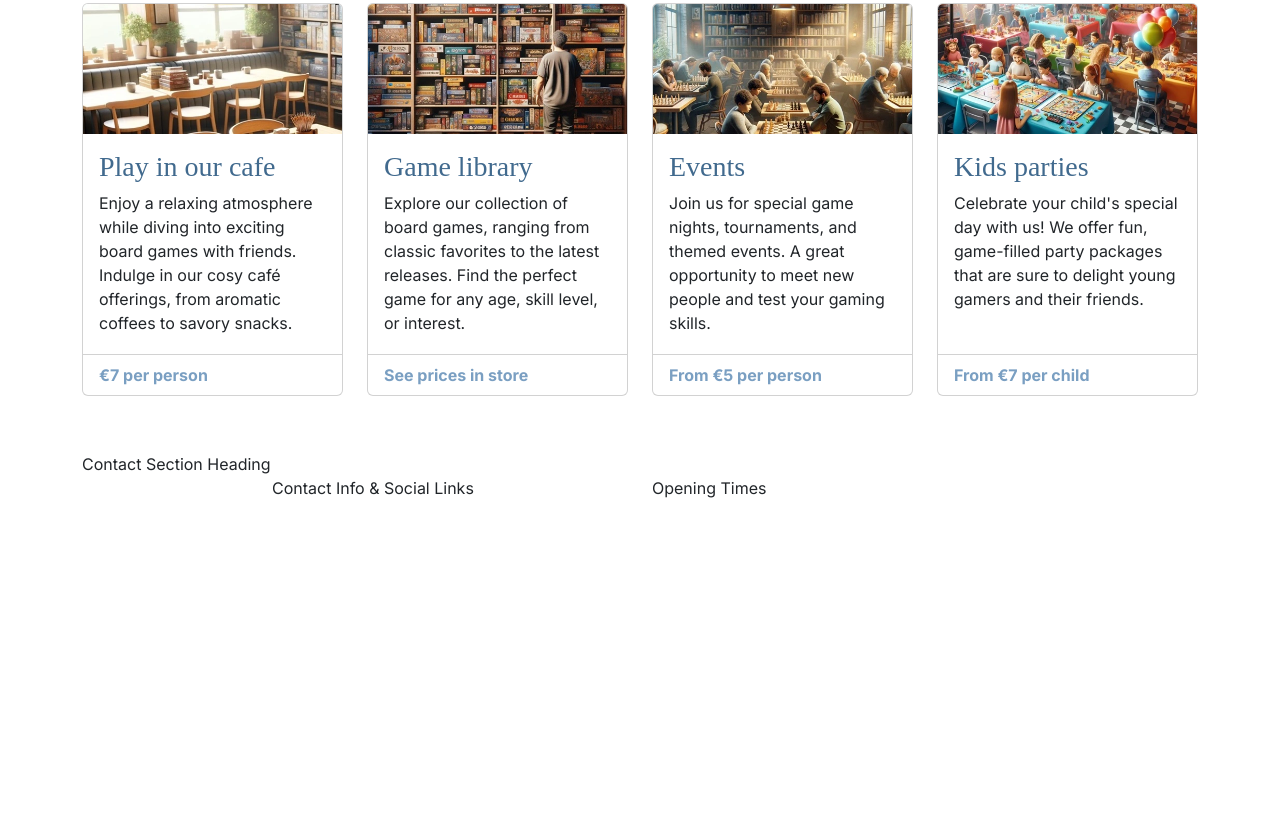
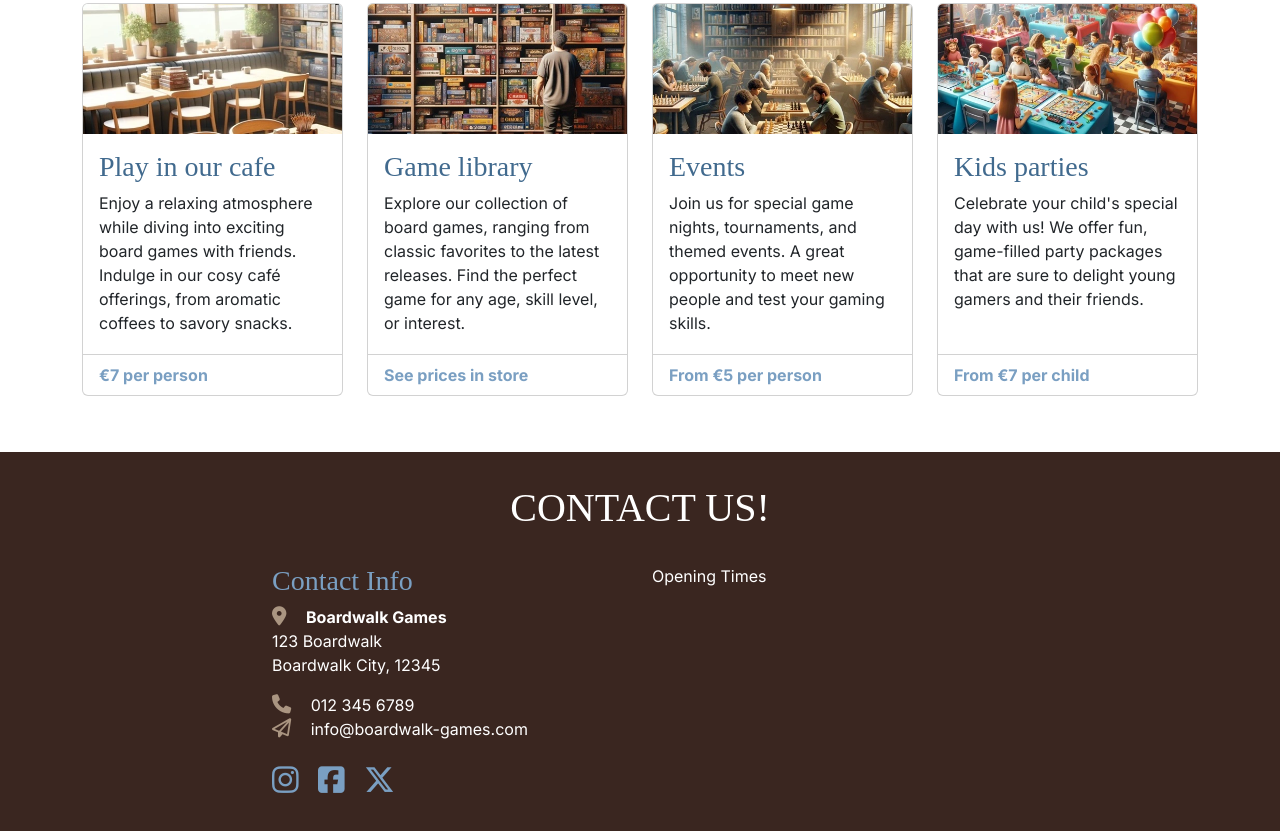
Before and after one commit to vcarpentier/boardwalk-games, a plain HTML site: page index.html in a window 1280 px wide. Shown: the part 608-1439 px from the top of the page. Before the commit the page ends 1108 px from the top, so only its background shows below. Drawn offline with nearby package versions, Linux system fonts and the light colour scheme; a web font is replaced by a local one.

Commit message:
Add and style the contact info

```diff
--- a/assets/css/style.css
+++ b/assets/css/style.css
@@ -69,6 +69,37 @@ h2 {
     border: 0px;
 }
 
+/* Footer / Contact */
+#contact {
+    background-color: var(--primary-colour);
+    color: white;
+    padding-bottom: 3rem;
+}
+
+#contact h2 {
+    color: white;
+}
+
+#contact .sub-heading-colour {
+    color: var(--light-highlight-colour);
+}
+
+#contact i {
+    color: var(--secondary-colour);
+    font-size: 1.2rem;
+    margin-right: 15px;
+}
+
+#contact .social-links i {
+    color: var(--light-highlight-colour);
+    font-size: 1.9rem;
+    transition: color 0.3s ease-in-out;
+}
+
+#contact .social-links i:hover {
+    color: var(--secondary-colour);
+}
+
 /* Temporary CSS to test layout
 .container, .row {
     border: 2px, solid, black;
--- a/index.html
+++ b/index.html
@@ -191,12 +191,35 @@
 
     <!-- Footer/Contact -->
     <!-- mt-auto added to push footer to the bottom of the page -->
-    <footer class="mt-auto">
-        <div class="container">
+    <footer id="contact" class="mt-auto">
+        <div class="container section">
             <div class="row justify-content-center">
-                <div class="col-12">Contact Section Heading</div>
+                <div class="col-12 text-center">
+                    <h2 class="display-6">Contact Us!</h2>
+                </div>
                 <!-- Contact Info -->
-                <div class="col-12 col-md-6 col-xl-4">Contact Info & Social Links</div>
+                <div class="col-12 col-md-6 col-xl-4">
+                    <h3 class="sub-heading-colour">Contact Info</h3>
+                    <address>
+                        <i class="fa-solid fa-location-dot"></i>
+                        <strong> Boardwalk Games</strong><br>
+                        123 Boardwalk <br>
+                        Boardwalk City, 12345
+                    </address>
+                    <p><i class="fa-solid fa-phone"></i> 012 345 6789 <br>
+                        <i class="fa-regular fa-paper-plane"></i> info@boardwalk-games.com</p>
+                    <div class="social-links mt-4">
+                        <a href="https://www.instagram.com" target="_blank" rel="noopener"
+                            aria-label="Visit our Instagram page (opens in a new tab)"><i
+                                class="fa-brands fa-instagram"></i></a>
+                        <a href="https://www.facebook.com" target="_blank" rel="noopener"
+                            aria-label="Visit our Facebook page (opens in a new tab)"><i
+                                class="fa-brands fa-square-facebook"></i></a>
+                        <a href="https://www.x.com" target="_blank" rel="noopener"
+                            aria-label="Visit our X page (opens in a new tab)"><i
+                                class="fa-brands fa-x-twitter"></i></a>
+                    </div>
+                </div>
                 <!-- Opening Times -->
                 <div class="col-12 col-md-6 col-xl-4">Opening Times</div>
             </div>
```
